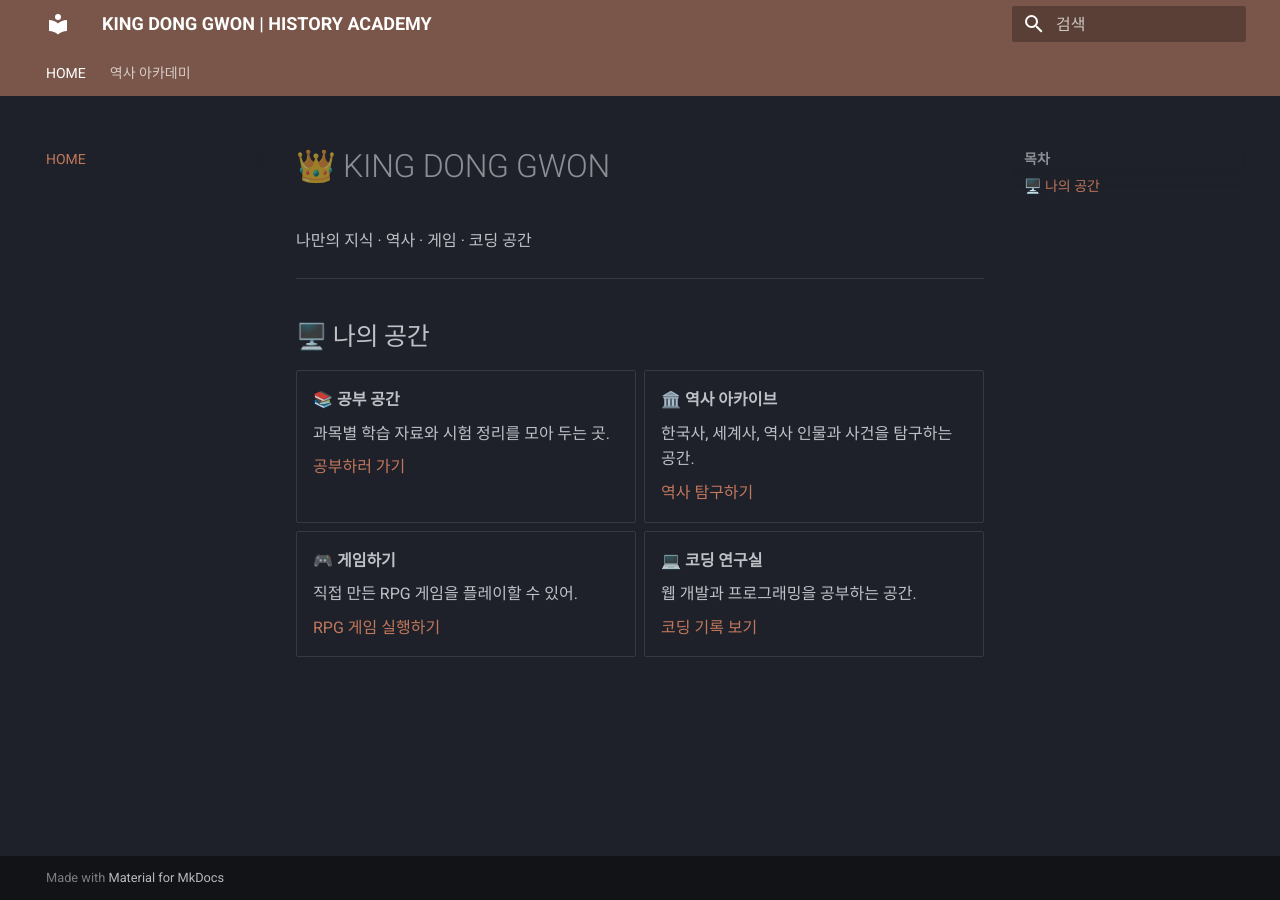
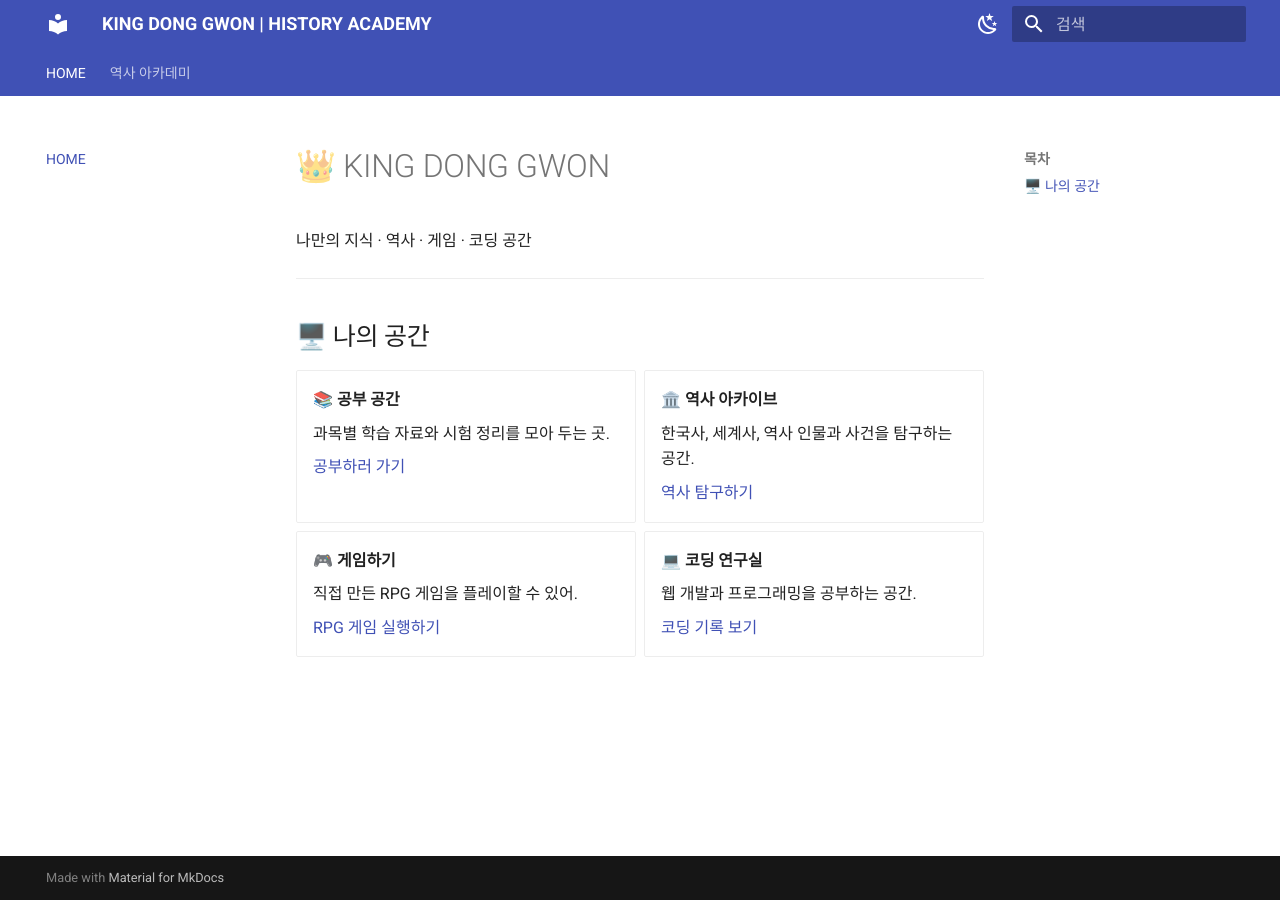
Before and after one commit to gimdunggwon-eng/gimdunggwon-eng.github.io, an MkDocs documentation site: the page built from docs/index.md, in a window 1280 px wide. Built offline with MkDocs 1.6.1 and Material for MkDocs 9.7.7, drawn with Linux system fonts in a browser that asks for light colours.

Commit message:
Update mkdocs.yml

```diff
--- a/mkdocs.yml
+++ b/mkdocs.yml
@@ -14,9 +14,19 @@ theme:
     - search.highlight
     - content.code.copy
   palette:
+    - scheme: default
+      primary: indigo
+      accent: blue
+      toggle:
+        icon: material/weather-night
+        name: 어두운 모드로 전환
+
     - scheme: slate
-      primary: brown
-      accent: amber
+      primary: indigo
+      accent: blue
+      toggle:
+        icon: material/weather-sunny
+        name: 밝은 모드로 전환
 
 markdown_extensions:
   - admonition
```
